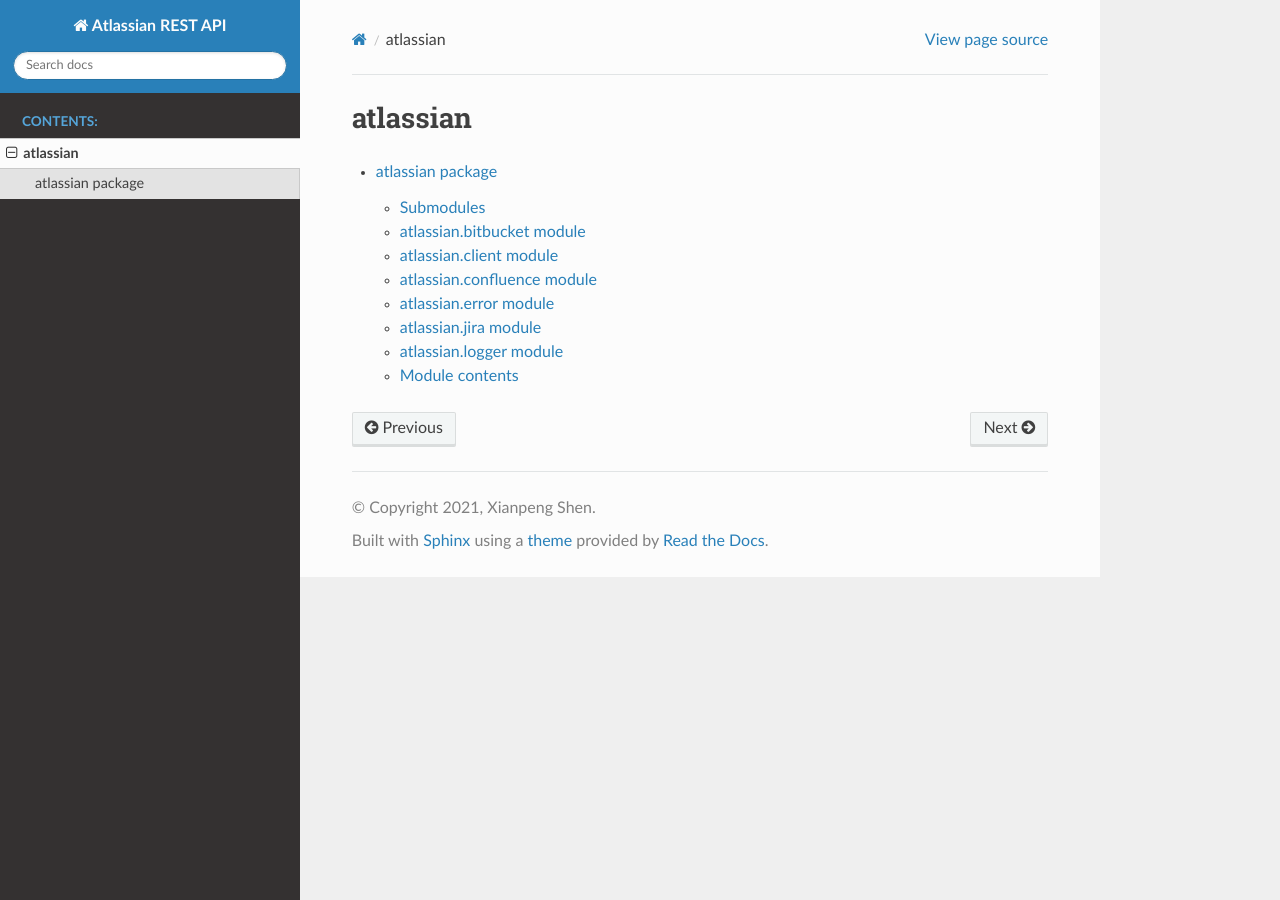
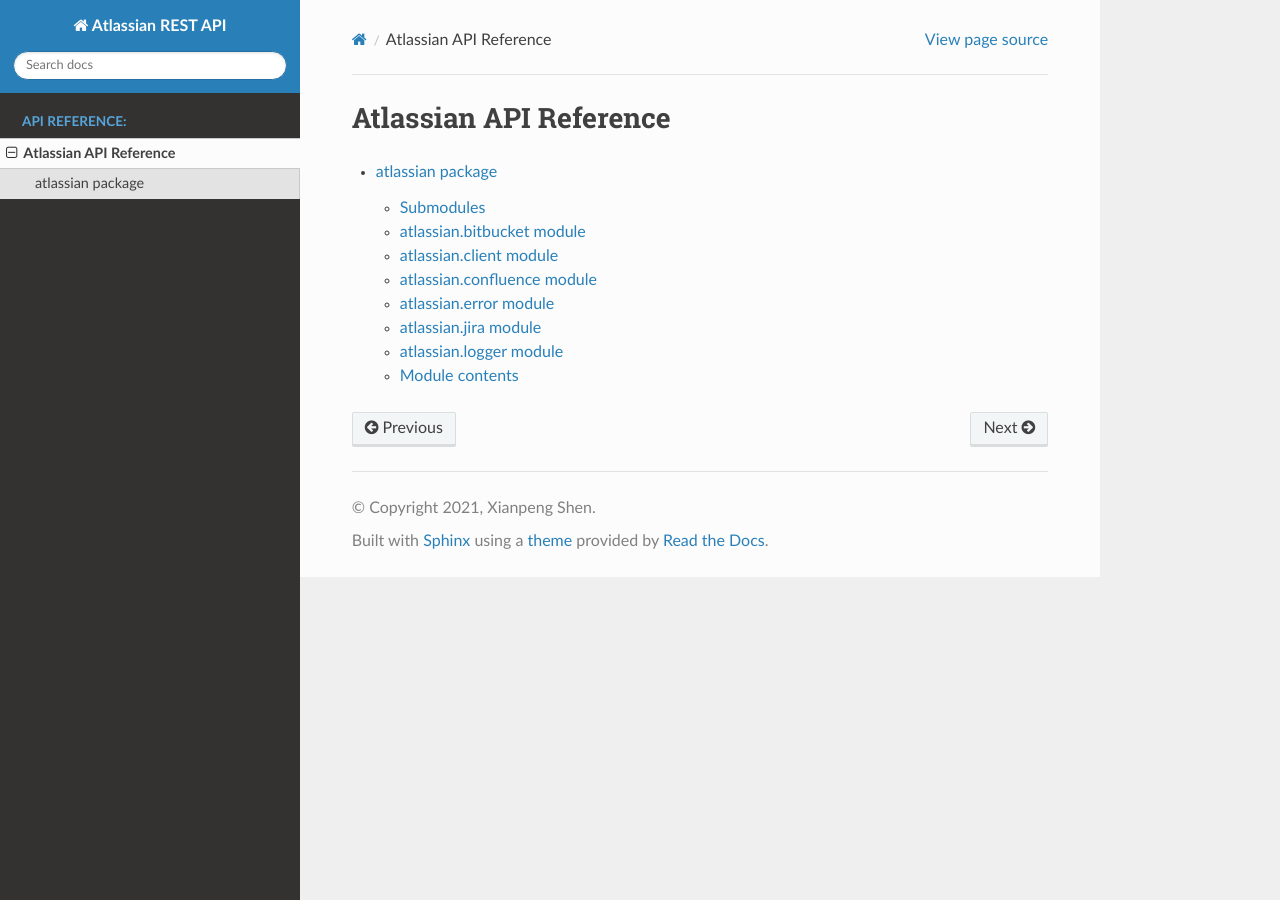
Before and after one commit to shenxianpeng/atlassian-api-py, a Sphinx documentation site: the page built from docs/modules.rst, in a window 1280 px wide. Built offline with Sphinx 7.4.7 and the Read the Docs theme 3.1.0, drawn with Linux system fonts in a browser that asks for light colours.

```diff
--- a/docs/conf.py
+++ b/docs/conf.py
@@ -5,6 +5,9 @@
 
 # -- Project information -----------------------------------------------------
 # https://www.sphinx-doc.org/en/master/usage/configuration.html#project-information
+import os
+import sys
+sys.path.insert(0, os.path.abspath('.'))
 
 project = "Atlassian REST API"
 copyright = "2021, Xianpeng Shen"
@@ -13,7 +16,7 @@ author = "Xianpeng Shen"
 # -- General configuration ---------------------------------------------------
 # https://www.sphinx-doc.org/en/master/usage/configuration.html#general-configuration
 
-extensions = ["sphinx.ext.autodoc", "sphinx.ext.napoleon"]
+extensions = ["myst_parser", "sphinx.ext.autodoc", "sphinx.ext.napoleon"]
 
 templates_path = ["_templates"]
 
@@ -22,3 +25,8 @@ templates_path = ["_templates"]
 # https://www.sphinx-doc.org/en/master/usage/configuration.html#options-for-html-output
 
 html_theme = "sphinx_rtd_theme"
+
+source_suffix = {
+    '.rst': 'restructuredtext',
+    '.md': 'markdown',
+}
--- a/docs/index.rst
+++ b/docs/index.rst
@@ -6,9 +6,12 @@
 Welcome to Atlassian REST API's documentation!
 ==============================================
 
+.. include:: ../README.md
+   :parser: myst_parser.sphinx_
+
 .. toctree::
    :maxdepth: 2
-   :caption: Contents:
+   :caption: API Reference:
 
    modules
 
--- a/docs/modules.rst
+++ b/docs/modules.rst
@@ -1,5 +1,5 @@
-atlassian
-=========
+Atlassian API Reference
+=======================
 
 .. toctree::
    :maxdepth: 4
--- a/docs/requirements.txt
+++ b/docs/requirements.txt
@@ -1,2 +1,3 @@
+myst-parser
 sphinx==5.3.0
 sphinx_rtd_theme==1.1.1
```
